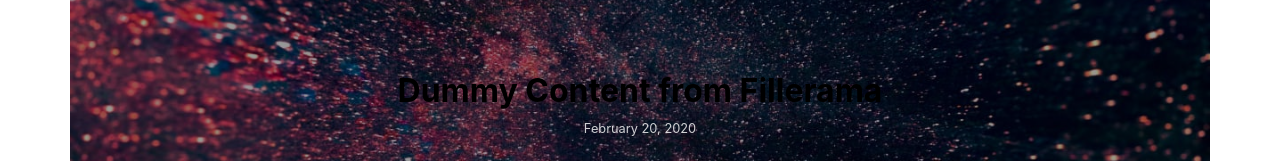
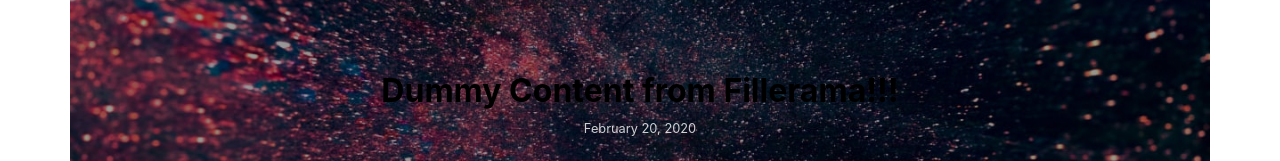
Before and after one commit to FarrenRE/my-blog, a Gatsby site: page /fillerama in a window 1280 px wide. Shown: the part 232-393 px from the top of the page. Built offline with nearby package versions, Linux system fonts and the light colour scheme; Gatsby itself is replaced by a stand-in of ours.

Commit message:
Update Blog “2020-02-20-fillerama”

```diff
--- a/_data/blog/2020-02-20-fillerama.md
+++ b/_data/blog/2020-02-20-fillerama.md
@@ -2,7 +2,7 @@
 template: BlogPost
 path: /fillerama
 date: 2020-02-20T14:59:36.571Z
-title: Dummy Content from Fillerama
+title: Dummy Content from Fillerama!!!
 thumbnail: /assets/image-5.jpg
 ---
 # No, I'll fix it. I'm good at fixing rot. Call me the Rotmeister. No, I'm the Doctor. Don't call me the Rotmeister.
```
